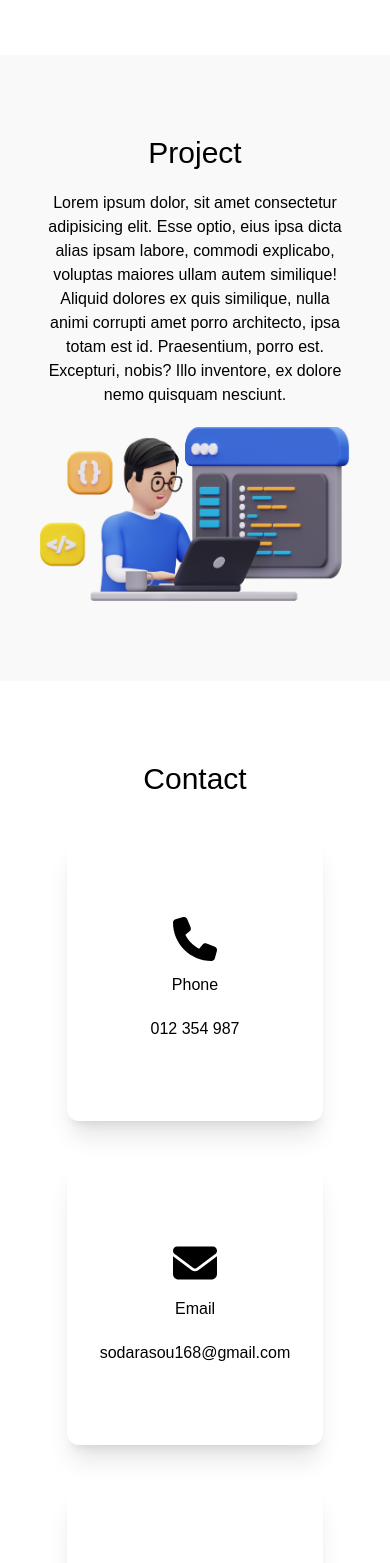
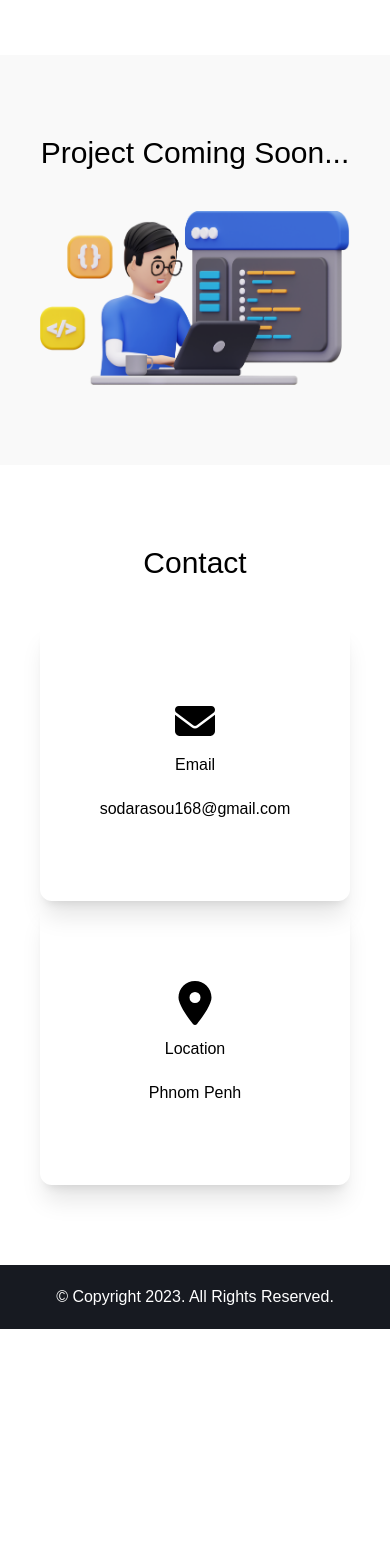
Before and after one commit to SodaraSou/My-Portfolio, a React (Create React App) app: page / in a window 390 px wide. Shown: the part 1540-3103 px from the top of the page. After the commit the page ends 2869 px from the top, so only its background shows below. Built offline with nearby package versions, Linux system fonts and the light colour scheme.

Commit message:
Update responsive

```diff
--- a/src/components/About .jsx
+++ b/src/components/About .jsx
@@ -2,7 +2,7 @@ import { programming } from "../images";
 
 function About() {
   return (
-    <section id="about" className="p-10 py-20 md:p-60 text-black">
+    <section id="about" className="p-10 py-20 xl:p-60 text-black">
       <div className="max-w-5xl mx-auto">
         <div className="flex flex-col md:flex-row">
           <div className="text-center md:text-left mb-5 md:mr-20  md:w-[512px]">
--- a/src/components/Contact.jsx
+++ b/src/components/Contact.jsx
@@ -5,25 +5,25 @@ function Contact() {
     <section id="contact" className="p-10 py-20 md:p-20 text-black">
       <div className="max-w-5xl mx-auto">
         <h1 className="text-3xl mb-10 text-center">Contact</h1>
-        <div className="flex flex-col md:flex-row justify-center items-center space-y-10 md:space-y-0 md:space-x-10">
-          <div className="w-[256px] p-20 shadow-xl rounded-xl flex flex-col justify-center items-center">
-            <img src={phone} alt="phone" className="w-11 mb-3" />
+        <div className="flex flex-col md:flex-row justify-center items-center md:space-x-10">
+          {/* <div className="p-20 shadow-xl rounded-xl flex flex-col items-center w-full md:w-auto">
+            <img src={phone} alt="phone" className="w-10 md:w-11 mb-3" />
             <h1 className="mb-5">Phone</h1>
-            <p>012 354 987</p>
-          </div>
-          <div className="w-[256px] p-20 shadow-xl rounded-xl flex flex-col justify-center items-center">
-            <img src={mail} alt="mail" className="w-11 mb-3" />
+            <p>012-354-987</p>
+          </div> */}
+          <div className="p-20 shadow-xl rounded-xl flex flex-col items-center w-full md:w-auto">
+            <img src={mail} alt="mail" className="w-10 md:w-11 mb-3" />
             <h1 className="mb-5">Email</h1>
             <p>sodarasou168@gmail.com</p>
           </div>
-          <div className="w-[256px] p-20 shadow-xl rounded-xl flex flex-col justify-center items-center">
+          <div className="p-20 shadow-xl rounded-xl flex flex-col items-center w-full md:w-auto">
             <img
               src={location}
               alt="location"
               className="w-[44px] h-[44px] mb-3"
             />
             <h1 className="mb-5">Location</h1>
-            <p>Cambodia</p>
+            <p>Phnom Penh</p>
           </div>
         </div>
       </div>
--- a/src/components/Project.jsx
+++ b/src/components/Project.jsx
@@ -2,9 +2,9 @@ import { project } from "../images";
 
 function Project() {
   return (
-    <section id="project" className="p-10 py-20 md:p-60 text-black">
+    <section id="project" className="p-10 py-20 xl:p-60 text-black">
       <div className="max-w-5xl mx-auto">
-        <div className="flex flex-col md:flex-row">
+        {/* <div className="flex flex-col md:flex-row">
           <div className="text-center md:text-left mb-5 md:mr-20 md:w-[512px]">
             <h1 className="text-3xl mb-5">Project</h1>
             <p>
@@ -19,6 +19,12 @@ function Project() {
           <div className="flex items-center">
             <img src={project} alt="programming" className="md:w-[512px]" />
           </div>
+        </div> */}
+        <div className="flex flex-col-reverse md:flex-col items-center">
+          <img src={project} alt="programming" className="md:w-[512px] md:mb-10" />
+          <h1 className="text-3xl mb-10 md:mb-0 md:text-5xl">
+            Project Coming Soon...
+          </h1>
         </div>
       </div>
     </section>
```
